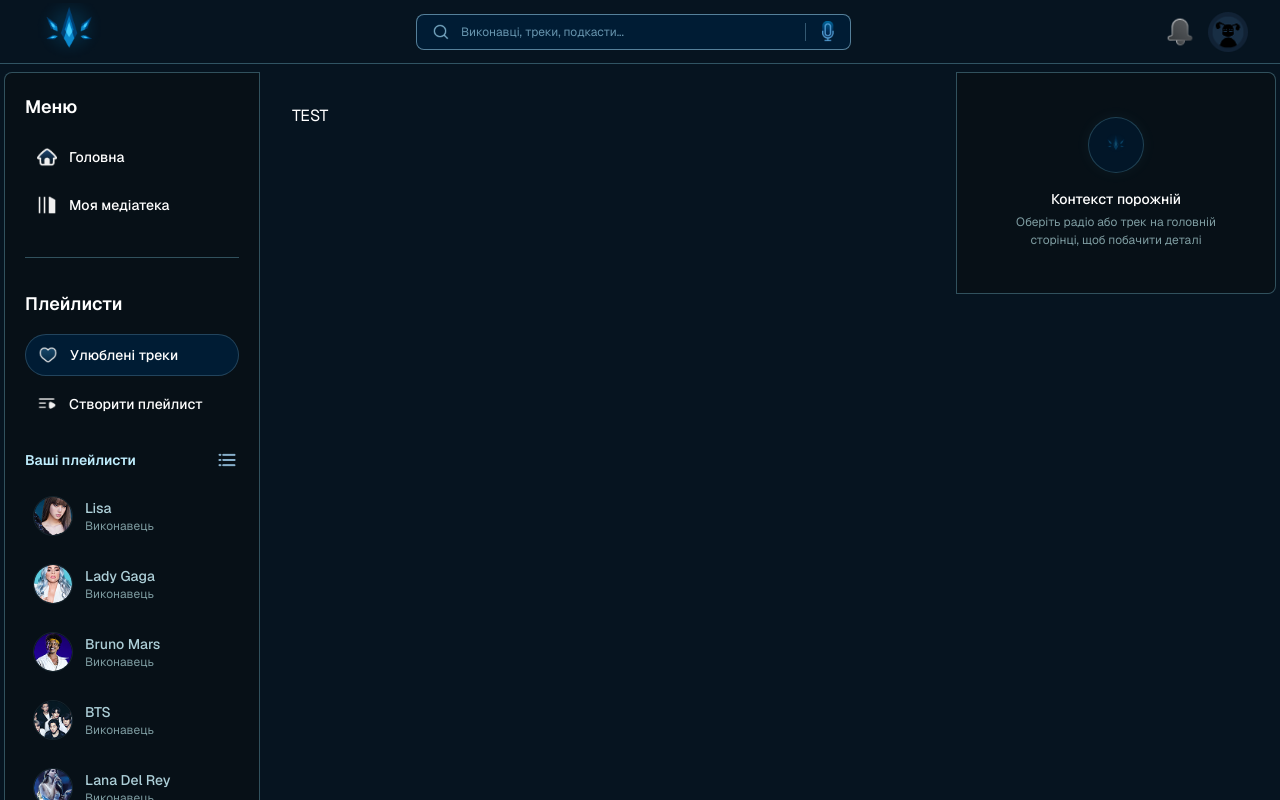
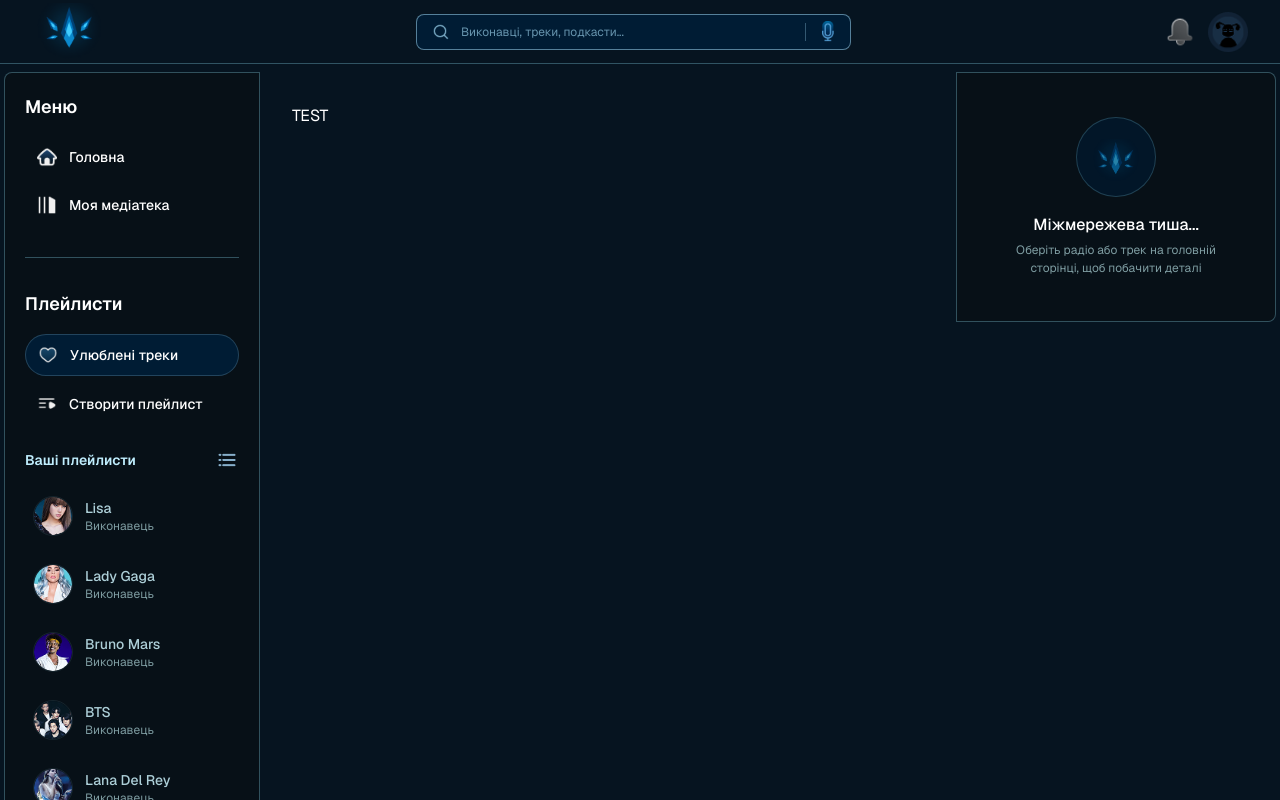
Before and after one commit to bapeyms/spotify_clone_nextjs, a Next.js app: page /sonyapage in a window 1280 px wide. Both pictures are taken after a click on the button "Clear radio content". Shown: the top 800 px of the page. Built offline with nearby package versions, Linux system fonts and the light colour scheme.

Commit message:
right sidebar are done

```diff
--- a/src/components/RightNavbar.tsx
+++ b/src/components/RightNavbar.tsx
@@ -83,10 +83,10 @@ export default function RightNavbar() {
                       <div className="flex flex-row justify-between items-center">
                         <span className="text-white/60 text-xs">{r.listeners}</span>
                         <button onClick={() => setIsSubscribed(!isSubscribed)}
-                        className={`text-[10px] font-semibold px-3 py-1 rounded-full border transition-all duration-200 cursor-pointer
+                        className={`text-[10px] font-semibold px-3 py-[2px] rounded-lg border transition-all duration-200 cursor-pointer
                           ${isSubscribed
                             ? "bg-transparent border-[#93E8FF]/40 text-[#93E8FF] hover:bg-red-500/10 hover:border-red-500/30 hover:text-red-400"
-                            : "bg-white text-black border-white hover:bg-white/90"}`}>
+                            : "bg-[#3A454C] text-white border-[#87B0CE] hover:bg-[#3A454C]/50"}`}>
                             {isSubscribed ? "Відписатися" : "Підписатися"}
                           </button>
                       </div>
@@ -99,12 +99,13 @@ export default function RightNavbar() {
 
             ) : (
             <div className="flex flex-col items-center justify-center h-full text-center p-6 gap-4">
-              <div className="w-14 h-14 rounded-full bg-[#001C34]/60 border border-[#93E8FF]/20 flex items-center justify-center shadow-[0_0_15px_rgba(147,232,255,0.05)]">
-              <img src="/dashboard/pagehome/logo.png" alt="LumiTune" className="w-7 h-auto object-contain opacity-30"/>
+              <div className="w-20 h-20 rounded-full bg-[#001C34]/60 border border-[#93E8FF]/20 flex items-center justify-center">
+              <img src="/dashboard/pagehome/logo.png" alt="LumiTune"
+               className="w-15 h-15 object-contain opacity-60 pt-3"/>
               </div>
 
               <div className="flex flex-col gap-1">
-                <h4 className="text-sm font-medium text-white">Контекст порожній</h4>
+                <h4 className="text-md font-medium text-white">Міжмережева тиша...</h4>
                 <p className="text-xs text-[#7E9CA1] max-w-[200px] leading-normal">
                   Оберіть радіо або трек на головній сторінці, щоб побачити деталі
                 </p>
```
